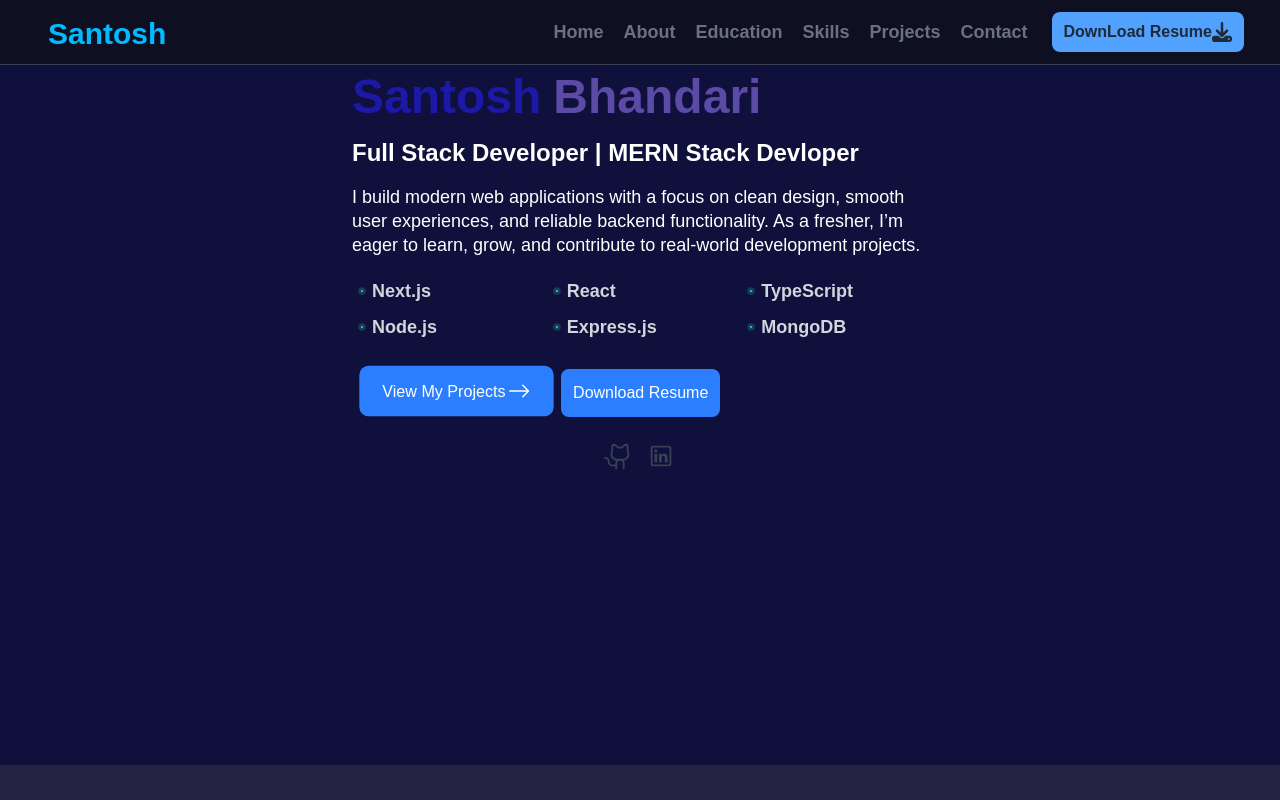
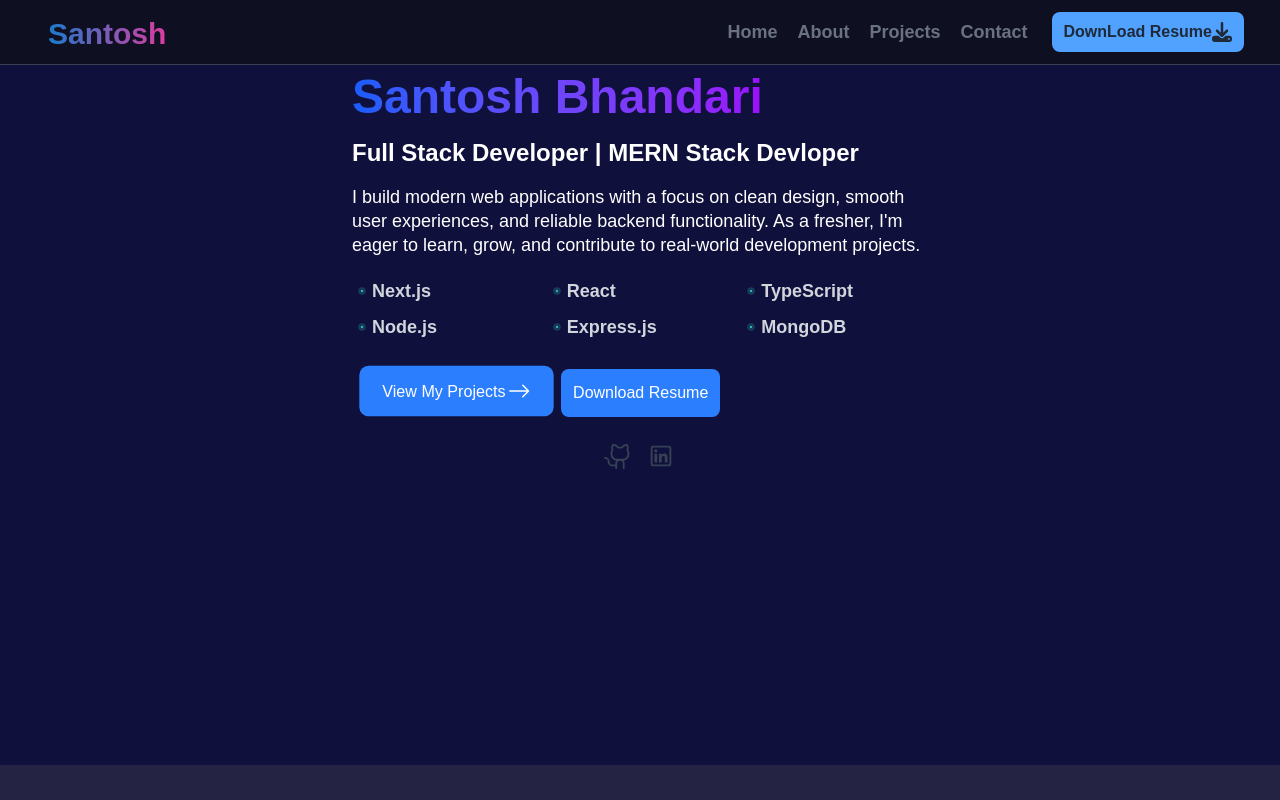
Before and after one commit to SantoshBhandari7/Portfolio, a Next.js app: page / in a window 1280 px wide. Shown: the top 800 px of the page. Built offline with nearby package versions, Linux system fonts and the light colour scheme.

Commit message:
changes in nav and hero section

```diff
--- a/components/hero/hero.tsx
+++ b/components/hero/hero.tsx
@@ -21,20 +21,20 @@ const HeroPage = () => {
             lg:min-h-175
             lg:bg-right
            rounded-2xl
-            bg-[#3e3eaf]
+
           "
           style={{
             backgroundImage: "url('/picture.jpg')",
-            // backgroundSize: "auto 100%",
+            backgroundSize: "auto 100%",
           }}
         >
-          {/* Content */}
           <div className="flex min-h-[150 px-5 py-15 sm:min-h-163 sm:px-10  md:py-2 lg:min-h-175 lg:px-20 sm:justify-center sm:py-8   bg-[#10103d] ">
             <div className="max-w-xl">
               {/* <h1 className="text-4xl font-bold flex text-[#1264e0] → #9333EA sm:text-2xl lg:text-3xl"> */}
               <div className="flex gap-3 text-4xl font-extrabold sm:text-5xl ">
-                <p className="text-[#231dd4b6]">Santosh</p>
-                <p className="text-[#7b62d2b6]"> Bhandari</p>
+                <p className="bg-linear-to-r bg-clip-text text-transparent from-blue-600 to-purple-600">
+                  Santosh Bhandari
+                </p>
               </div>
 
               <p className="mt-4 text-xl font-semibold text-white sm:text-xl lg:text-2xl">
@@ -43,7 +43,7 @@ const HeroPage = () => {
               <p className="mt-4 text-md leading-6 text-white sm:text-base lg:text-lg">
                 I build modern web applications with a focus on clean design,
                 smooth user experiences, and reliable backend functionality. As
-                a fresher, I’m eager to learn, grow, and contribute to
+                a fresher, I'm eager to learn, grow, and contribute to
                 real-world development projects.
               </p>
 
--- a/components/layout/navbar/index.tsx
+++ b/components/layout/navbar/index.tsx
@@ -8,7 +8,9 @@ const NavBar = () => {
     <nav className="w-full border-b border-gray-700 bg-[#0f0f22] ">
       <div className="relative mx-auto flex h-16 max-w-7xl items-center justify-between px-4 sm:px-6 lg:px-8">
         <div className="flex h-16 justify-center item-center">
-          <p className="text-3xl font-bold p-4 h-16 text-sky-400">Santosh</p>
+          <p className="text-3xl font-bold p-4 h-16 bg-linear-to-r bg-clip-text text-transparent bg-sky-600 to-pink-500">
+            Santosh
+          </p>
         </div>
         <div className="flex gap-6 px-1 py-1">
           <NavLinks />
--- a/components/layout/navbar/nav-content.tsx
+++ b/components/layout/navbar/nav-content.tsx
@@ -10,16 +10,6 @@ const navLinks: { label: string; link: string; id: string }[] = [
     label: "About",
     link: "/about",
     id: "about-page",
-  },
-  {
-    label: "Education",
-    link: "/education",
-    id: "education-page",
-  },
-  {
-    label: "Skills",
-    link: "/skills",
-    id: "skills-page",
   },
   {
     label: "Projects",
@@ -35,7 +25,7 @@ const navLinks: { label: string; link: string; id: string }[] = [
 
 const NavLinks = () => {
   return (
-    <div className="flex flex-col gap-3 text-white lg:flex-row lg:items-center lg:gap-5">
+    <div className="flex flex-col gap-3 text-sky-600 lg:flex-row lg:items-center lg:gap-5">
       {navLinks.map((item) => (
         <NavLink key={item.id} item={item} />
       ))}
```
